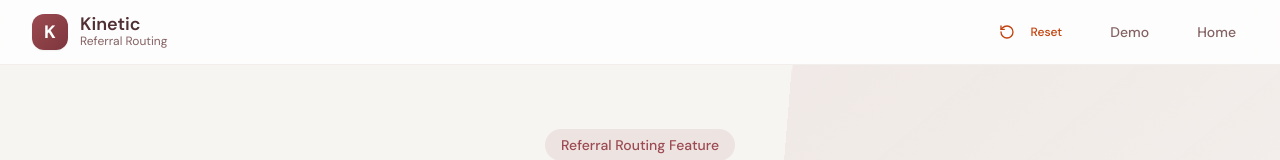
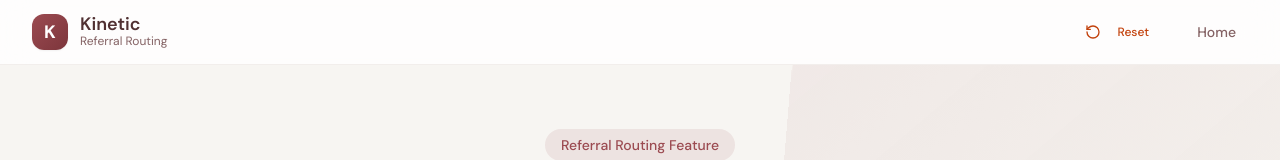
Before and after one commit to brookwarner/kinetic, a Next.js app: page / in a window 1280 px wide. Shown: the top 160 px of the page. Built offline with nearby package versions, Linux system fonts and the light colour scheme.

Commit message:
remove demo route

```diff
--- a/src/app/layout.tsx
+++ b/src/app/layout.tsx
@@ -37,12 +37,6 @@ export default function RootLayout({
               <div className="flex items-center gap-6">
                 <GlobalResetButton />
                 <Link
-                  href="/demo"
-                  className="rounded-lg px-3 py-1.5 text-sm font-medium text-[hsl(var(--muted-foreground))] transition-colors hover:text-[hsl(var(--kinetic-wine))]"
-                >
-                  Demo
-                </Link>
-                <Link
                   href="/"
                   className="rounded-lg px-3 py-1.5 text-sm font-medium text-[hsl(var(--muted-foreground))] transition-colors hover:text-[hsl(var(--kinetic-wine))]"
                 >
```
